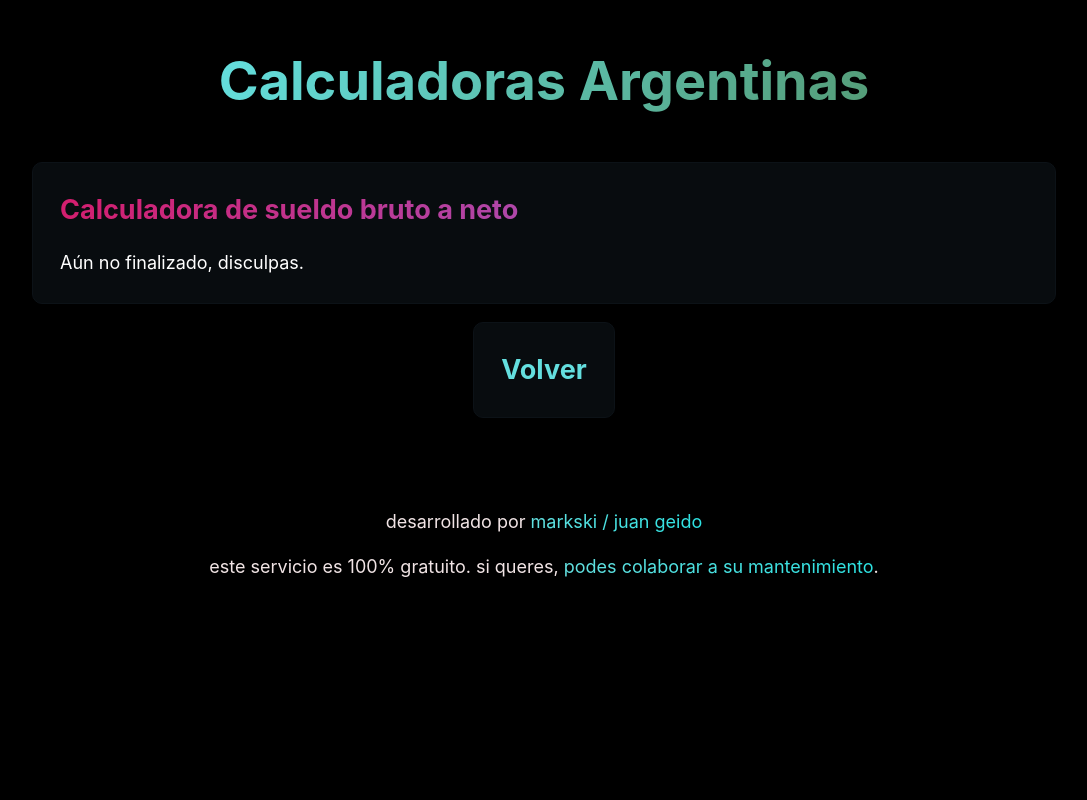
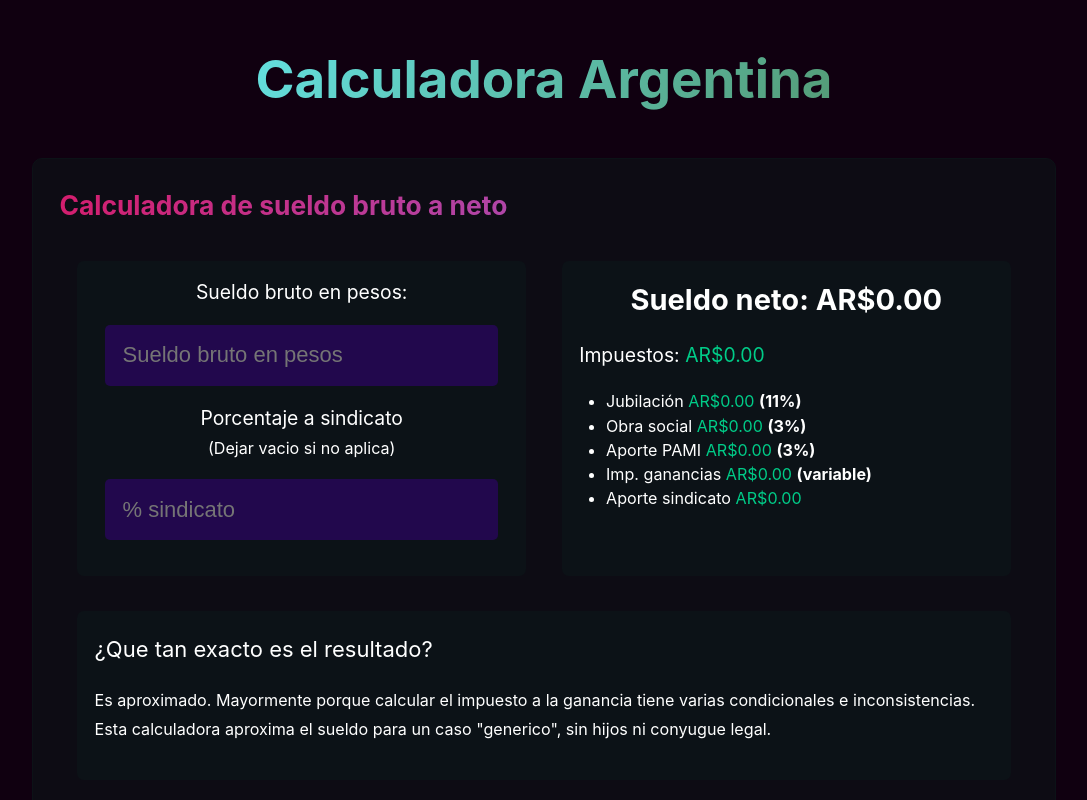
Before and after one commit to markski1/Calculadoras, a Next.js app: page /sueldo in a window 1280 px wide. Shown: the top 800 px of the page, without its empty margins (96-1183 px from the left). Built offline with nearby package versions, Linux system fonts and the light colour scheme.

Commit message:
sueldo WIP

```diff
--- a/pages/_app.tsx
+++ b/pages/_app.tsx
@@ -11,7 +11,7 @@ function App({ Component, pageProps }: AppProps) {
     <>
         <Link href="/" style={{textDecoration: 'none'}}>
           <h1 className={styles.title}>
-              <span className={styles.text_accent}>Calculadoras Argentinas</span>
+              <span className={styles.text_accent}>Calculadora Argentina</span>
           </h1>
         </Link>
         <Transition>
--- a/pages/impuestos.tsx
+++ b/pages/impuestos.tsx
@@ -119,7 +119,7 @@ export default function Impuestos() {
             <Layout>
                 <div className={styles.siteContainer}>
                     <h3 className={styles.text_accent_pink}>Calculadora de impuestos al exterior</h3>
-                    <p className={styles.noMargin}>Ingresa cuanto vas a pagar.</p>
+                    <p className={styles.noMargin}>Calcula pagos al exterior con tarjeta. Aplica a Steam, Netflix, Google, etc.</p>
                     <div className={styles.flexContainer}>
                         <div className={styles.flexBox}>
                             <div style={{textAlign: 'center'}}>
--- a/pages/index.tsx
+++ b/pages/index.tsx
@@ -18,12 +18,12 @@ export default function Home() {
                 <div className={styles.grid}>
                     <Link href="impuestos" className={styles.card}>
                         <h3>Impuestos</h3>
-                        <p>Calculos de impuestos para pagos con tarjeta  hacia el exterior.</p>
+                        <p>Calculo de impuestos para pagos con tarjeta hacia el exterior.</p>
                     </Link>
 
                     <Link href="sueldo" className={styles.card}>
                         <h3>Sueldo</h3>
-                        <p>Calculo de sueldo bruto a neto con varias opciones y consideraciones.</p>
+                        <p>Calculo de sueldo bruto a sueldo "en mano".</p>
                     </Link>
                     <Link href="/" className={styles.card}>
                         <h3>Mas por venir...</h3>
--- a/pages/sueldo.tsx
+++ b/pages/sueldo.tsx
@@ -1,20 +1,176 @@
+import { useState, useEffect } from 'react';
 import styles from '../styles/Home.module.css';
 import HeadParams from '../components/atoms/HeadParams';
 import Link from 'next/link';
 import Layout from '../components/layout';
 
-export default function Home() {
+export default function Impuestos() {
+    const [amount, setAmount] = useState(0);
+    const [sindicate, setSindicate] = useState(0);
+    const [netAmount, setNetAmount] = useState(0);
+    const [totalDeduction, setTotalDeduction] = useState(0);
+    const [pamiDeduction, setPamiDeduction] = useState(0);
+    const [incomeDeduction, setIncomeDeduction] = useState(0);
+    const [retirementDeduction, setRetirementDeduction] = useState(1);
+    const [socialDeduction, setSocialDeduction] = useState(0);
+    const [sindicateDeduction, setSindicateDeduction] = useState(0);
+
+    const minIncomeTaxable = 700875;
+
+    useEffect(() => {
+        let workingAmount = amount;
+
+        let retirement = workingAmount * 0.11;
+        let social = workingAmount * 0.03;
+        let pami = workingAmount * 0.03;
+        let sind = workingAmount * (sindicate * 0.01);
+
+        let workingIncomeTax = 0;
+
+        // Begins thief simulator (AKA income tax logic)
+        if (workingAmount > minIncomeTaxable) {
+            let bruteAnualAmount = amount * 13; // 1 more month because of aguinaldo
+            bruteAnualAmount -= bruteAnualAmount * 0.17; // remove basic taxes
+
+            // TODO:
+            // - Relación de dependencia
+            // - Autonomos
+
+            let taxableAmount = amount - minIncomeTaxable;
+
+            if (taxableAmount > 2781353) {
+                workingIncomeTax = 620590;
+                workingIncomeTax += taxableAmount * 0.35;
+            }
+            else if (taxableAmount > 2086016) {
+                workingIncomeTax = 405035;
+                workingIncomeTax += taxableAmount * 0.31;
+            }
+            else if (taxableAmount > 1390677) {
+                workingIncomeTax = 217035;
+                workingIncomeTax += taxableAmount * 0.27;
+            }
+            else if (taxableAmount > 1043008) {
+                workingIncomeTax = 137330;
+                workingIncomeTax += taxableAmount * 0.23;
+            }
+            else if (taxableAmount > 695339) {
+                workingIncomeTax = 71272;
+                workingIncomeTax += taxableAmount * 0.19;
+            }
+            else if (taxableAmount > 521504) {
+                workingIncomeTax = 45197;
+                workingIncomeTax += taxableAmount * 0.15;
+            }
+            else if (taxableAmount > 347670) {
+                workingIncomeTax = 24337;
+                workingIncomeTax += taxableAmount * 0.12;
+            }
+            else if (taxableAmount > 173843) {
+                workingIncomeTax = 8691;
+                workingIncomeTax += taxableAmount * 0.9;
+            }
+            else {
+                workingIncomeTax = 0;
+                workingIncomeTax += taxableAmount * 0.5;
+            }
+        }
+
+        let workingDeductions = retirement + social + pami + sind;
+
+        let workingNetAmount = workingAmount - workingDeductions;
+
+        setPamiDeduction(pami);
+        setRetirementDeduction(retirement);
+        setSocialDeduction(social);
+        setSindicateDeduction(sind);
+        setIncomeDeduction(workingIncomeTax);
+
+        setTotalDeduction(workingDeductions);
+        setNetAmount(workingNetAmount);
+    }, [amount, sindicate]);
+
+    function updateAmount() {
+        let number = parseFloat((document.getElementById('amount') as HTMLInputElement).value);
+        if (isNaN(number) || !isFinite(number))
+            number = 0;
+
+        setAmount(number);
+    }
+
+    function updateSindicate() {
+        let number = parseFloat((document.getElementById('sindicate') as HTMLInputElement).value);
+        if (isNaN(number) || !isFinite(number))
+            number = 0;
+
+        setSindicate(number);
+    }
+
     return (
         <>
             <HeadParams
                 title = "Calculadora de sueldo bruto a neto"
-                description = "Calcula tu sueldo bruto a neto con varias opciones y consideraciones."
+                description = 'Calcular sueldo bruto a sueldo "en mano" con varias opciones y consideraciones.'
                 />
 
             <Layout>
                 <div className={styles.siteContainer}>
                     <h3 className={styles.text_accent_pink}>Calculadora de sueldo bruto a neto</h3>
-                    <p className={styles.noMargin}>Aún no finalizado, disculpas.</p>
+                    <div className={styles.flexContainer}>
+                        <div className={styles.flexBox}>
+                            <div style={{textAlign: 'center'}}>
+                                <label>
+                                    Sueldo bruto en pesos:
+                                    <input
+                                        id="amount" placeholder="Sueldo bruto en pesos" type="number" pattern="[0-9]+([\.,][0-9]+)?" step="0.01"
+                                        onChange={() => { updateAmount() }}
+                                        required
+                                        min={0}
+                                        className={styles.input}
+                                        title="Numero con no mas de 2 decimales."
+                                        />
+                                </label>
+                                <label>
+                                    Porcentaje a sindicato<br/>
+                                    <small>(Dejar vacio si no aplica)</small>
+                                    <input
+                                        id="sindicate" placeholder="% sindicato" type="number" pattern="[0-9]+([\.,][0-9]+)?" step="0.1"
+                                        onChange={() => { updateSindicate() }}
+                                        required
+                                        min={0}
+                                        className={styles.input}
+                                        title="Numero con no mas de 2 decimales."
+                                        />
+                                </label>
+                            </div>
+                        </div>
+                        <div className={styles.flexBox}>
+                            <h2 style={{textAlign: 'center'}}>Sueldo neto: AR${netAmount.toLocaleString(undefined, { minimumFractionDigits: 2, maximumFractionDigits: 2 })}</h2>
+                            <div>
+                                <p>
+                                Impuestos: <span className={styles.money}>AR${totalDeduction.toLocaleString(undefined, { minimumFractionDigits: 2, maximumFractionDigits: 2 })}</span><br />
+                                </p>
+                                <small>
+                                    <ul>
+                                        <li>Jubilación <span className={styles.money}>AR${retirementDeduction.toLocaleString(undefined, { minimumFractionDigits: 2, maximumFractionDigits: 2 })}</span> <b>(11%)</b></li>
+                                        <li>Obra social <span className={styles.money}>AR${socialDeduction.toLocaleString(undefined, { minimumFractionDigits: 2, maximumFractionDigits: 2 })}</span> <b>(3%)</b></li>
+                                        <li>Aporte PAMI <span className={styles.money}>AR${pamiDeduction.toLocaleString(undefined, { minimumFractionDigits: 2, maximumFractionDigits: 2 })}</span> <b>(3%)</b></li>
+                                        <li>Imp. ganancias <span className={styles.money}>AR${incomeDeduction.toLocaleString(undefined, { minimumFractionDigits: 2, maximumFractionDigits: 2 })}</span> <b>(variable)</b></li>
+                                        <li>Aporte sindicato <span className={styles.money}>AR${sindicateDeduction.toLocaleString(undefined, { minimumFractionDigits: 2, maximumFractionDigits: 2 })}</span></li>
+                                    </ul>
+                                </small>
+                            </div>
+                        </div>
+                        <div className={styles.flexBox} style={{marginTop: '1rem'}}>
+                            <p className={styles.smallHeader}>¿Que tan exacto es el resultado?</p>
+                            <p>
+                                <small>
+                                    Es aproximado. Mayormente porque calcular el impuesto a la ganancia tiene varias condicionales e inconsistencias.
+                                    Esta calculadora aproxima el sueldo para un caso "generico", sin hijos ni conyugue legal.
+                                </small>
+                            </p>
+                        </div>
+                    </div>
                 </div>
             </Layout>
         </>
--- a/styles/Home.module.css
+++ b/styles/Home.module.css
@@ -178,3 +178,7 @@
   flex-wrap: wrap;
   justify-content: center;
 }
+
+.toMargin {
+  text-align: left;
+}
--- a/styles/global.css
+++ b/styles/global.css
@@ -5,8 +5,8 @@ body {
   font-family: -apple-system, BlinkMacSystemFont, Segoe UI, Roboto, Oxygen, Ubuntu,
 		Cantarell, Fira Sans, Droid Sans, Helvetica Neue, sans-serif;
 	line-height: 1.5;
-	font-size: 18px;
-  background-color: #000000;
+	font-size: 1.1em;
+  background-color: #100010;
   color: #f1e4e5;
 }
 
```
